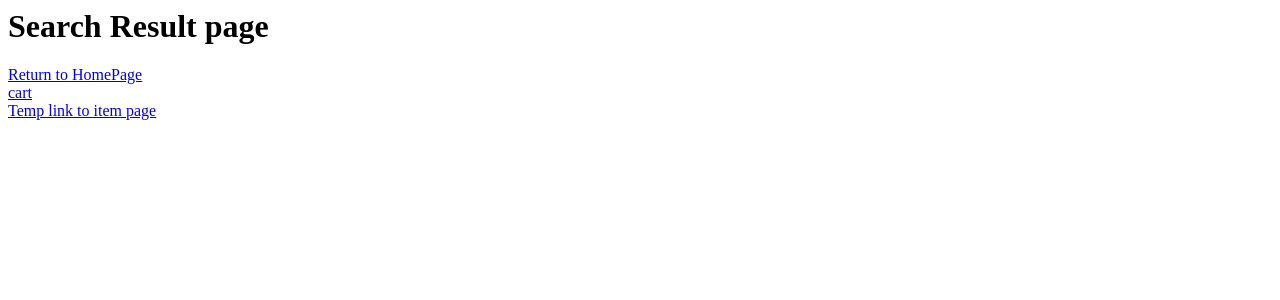
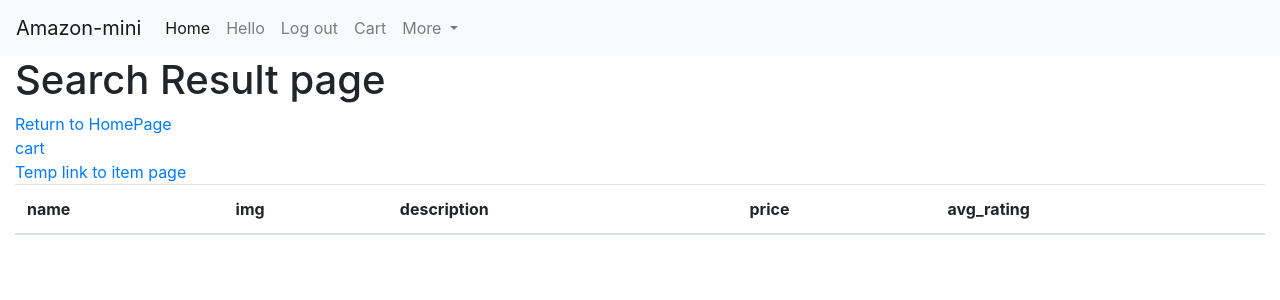
Before and after one commit to blossommojekwu/bazar.github.io, a Flask app: page /searchresults in a window 1280 px wide. Shown: the top 300 px of the page. Run offline with Flask 2, Linux system fonts and the light colour scheme; lists and menus that the app fills with data are empty; parts of the project's set-up code (start-up, migrations or seed data) failed here and were passed over; some libraries are stand-ins or nearby versions.

Commit message:
homepage

```diff
--- a/templates/search_results.html
+++ b/templates/search_results.html
@@ -1,3 +1,14 @@
+{% extends "base.html" %}
+{% block title %} Purchase History {% endblock %}
+{% block content %}
+{% with messages = get_flashed_messages() %}
+   {% if messages %}
+     {% for msg in messages %}
+       <p>{{msg}}</p>
+     {% endfor %}
+   {% endif %}
+ {% endwith %}
+
 <h1>Search Result page</h1>
 
 <a href="{{ url_for('home')}}">Return to HomePage</a>
@@ -5,3 +16,25 @@
 <a href="{{ url_for('cart')}}">cart</a>
 <br>
 <a href="{{ url_for('item')}}">Temp link to item page</a>
+
+<table class="table">
+    <thead>
+      <tr>
+        <th scope="col">name</th>
+        <th scope="col">img</th>
+        <th scope="col">description</th>
+        <th scope="col">price</th>
+        <th scope="col">avg_rating</th>
+      </tr>
+    </thead>
+    <tbody>
+        {% for row in searchr %}
+        <tr>
+            {% for d in row[0:3] %}
+            <td>{{d}}</td>
+            {% endfor %}
+            </tr>
+        {% endfor %}
+    </tbody>
+    </table>
+</body>{% endblock %}
```
